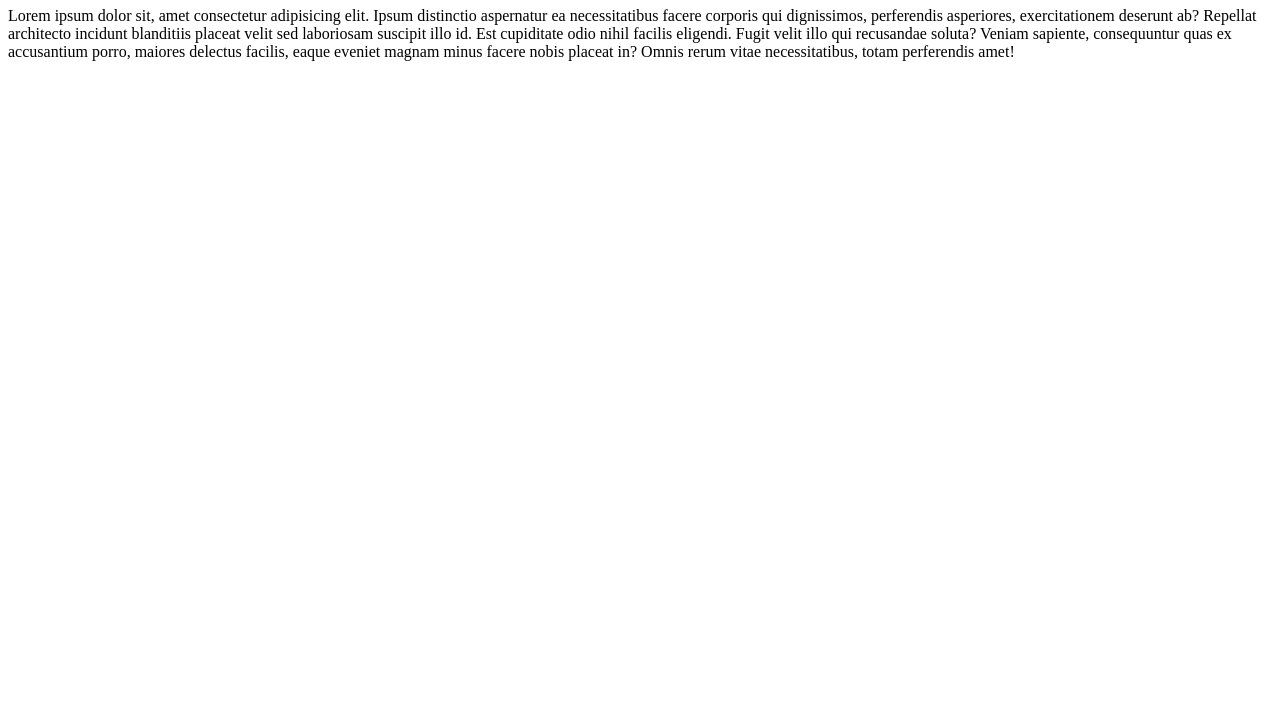
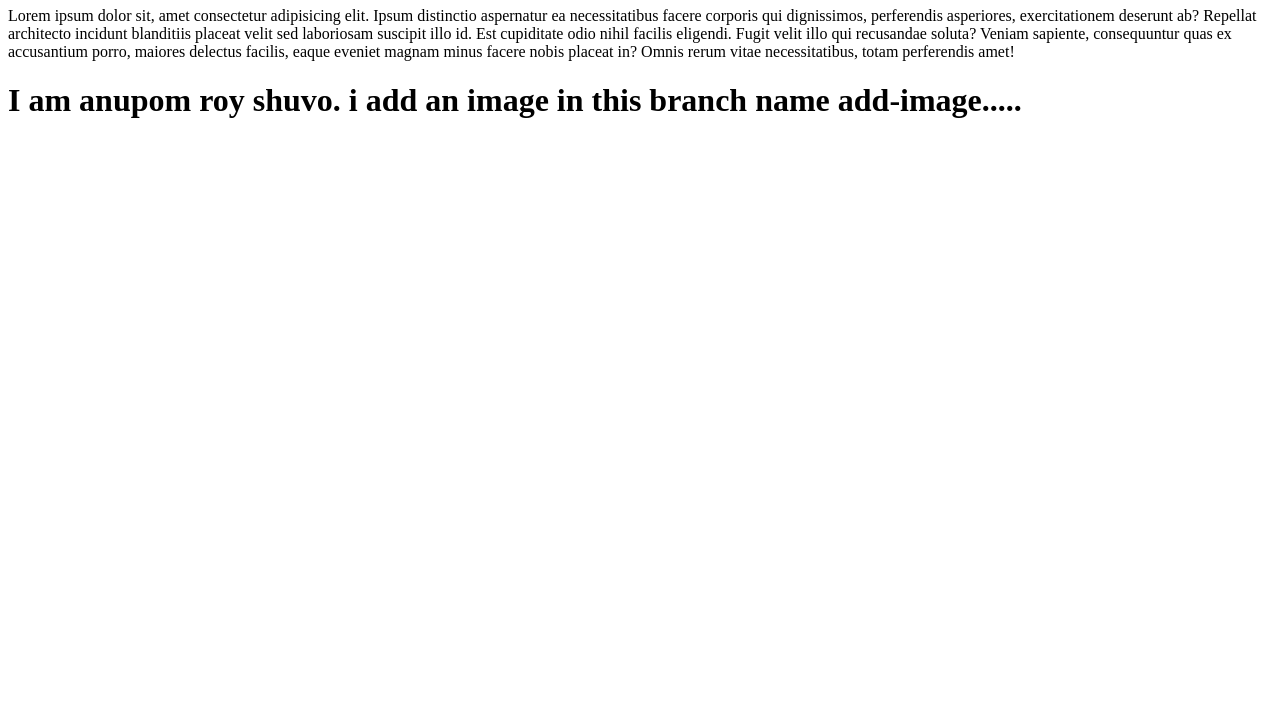
Before and after one commit to AnupomRoyShuvo/1st-Repo, a plain HTML site: page index.html in a window 1280 px wide. Shown: the part 73-800 px from the top of the page. Drawn offline with Linux system fonts and the light colour scheme.

Commit message:
add a image

```diff
--- a/index.html
+++ b/index.html
@@ -10,5 +10,8 @@
     <p>
         Lorem ipsum dolor sit, amet consectetur adipisicing elit. Ipsum distinctio aspernatur ea necessitatibus facere corporis qui dignissimos, perferendis asperiores, exercitationem deserunt ab? Repellat architecto incidunt blanditiis placeat velit sed laboriosam suscipit illo id. Est cupiditate odio nihil facilis eligendi. Fugit velit illo qui recusandae soluta? Veniam sapiente, consequuntur quas ex accusantium porro, maiores delectus facilis, eaque eveniet magnam minus facere nobis placeat in? Omnis rerum vitae necessitatibus, totam perferendis amet!
     </p>
+    <h1>
+        I am anupom roy shuvo. i add an image in this branch name add-image.....
+    </h1>
 </body>
 </html>
```
